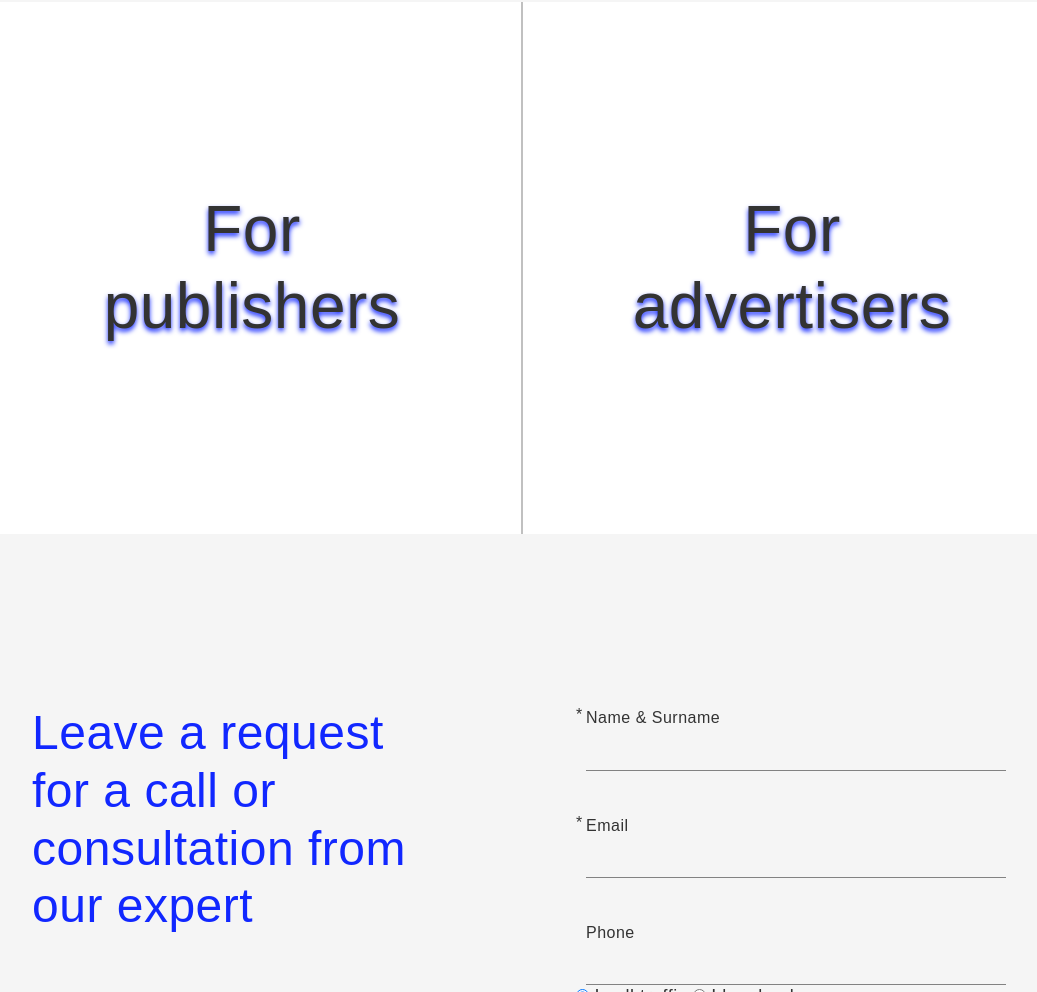
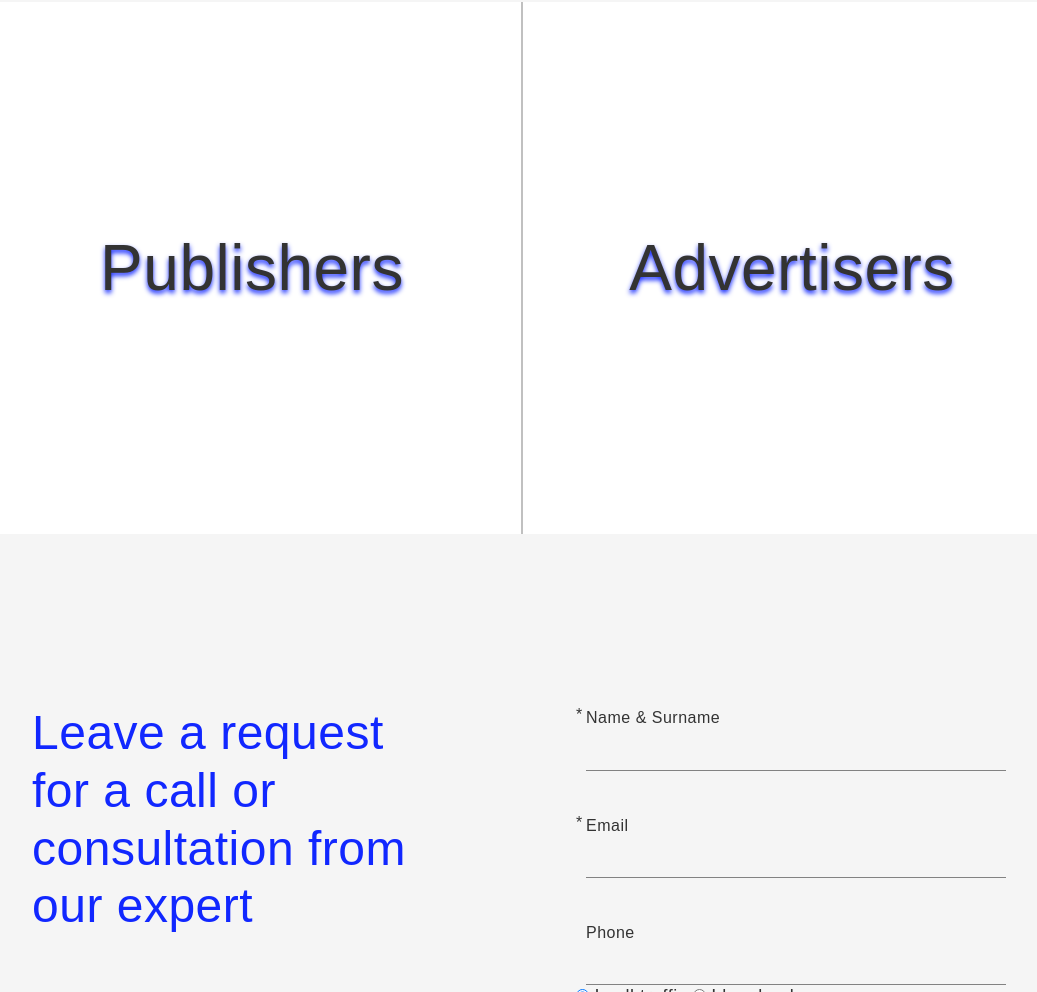
Before and after one commit to Empty-Fox/ourSite, a plain HTML site: page index.html in a window 1280 px wide. Shown: the part 1721-2713 px from the top of the page, without its empty margins (118-1155 px from the left). Drawn offline with Linux system fonts and the light colour scheme.

Commit message:
some changes2

```diff
--- a/index.html
+++ b/index.html
@@ -104,7 +104,7 @@
                 <div class="package">
                     <div class="flex-container">
                         <div class="package__side">
-                            <p class="title title--big title--package title--glow">For publishers</p>
+                            <p class="title title--big title--package title--glow">Publishers</p>
                             <div class="package__hover">
                                 <p class="title title--green title--package-hover">For publishers:</p>
                                 <ul class="list">
@@ -116,7 +116,7 @@
                             </div>
                         </div>
                         <div class="package__side">
-                            <p class="title title--big title--package title--glow">For advertisers</p>
+                            <p class="title title--big title--package title--glow">Advertisers</p>
                             <div class="package__hover">
                                 <p class="title">For advertisers:</p>
                                 <ul class="list">
```
